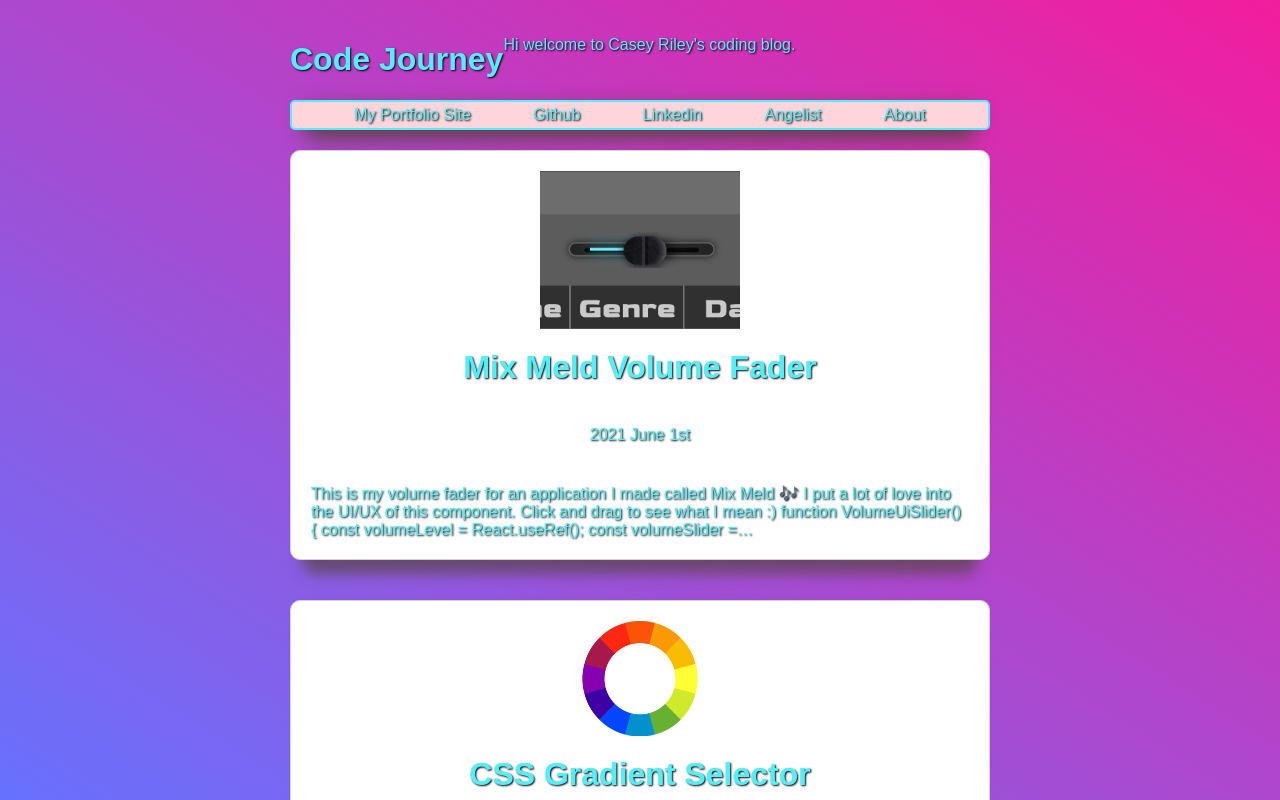
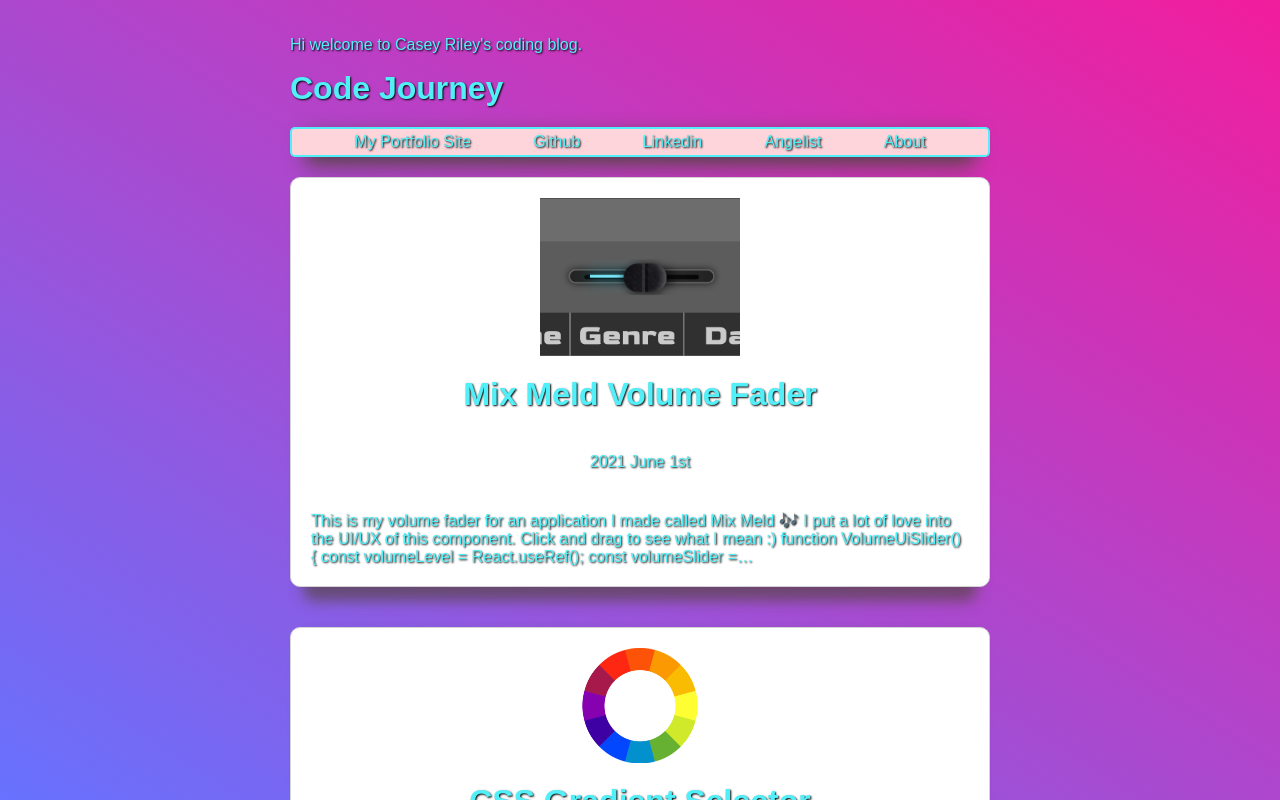
Before and after one commit to caseyriley/dev_blog, a Gatsby site: page / in a window 1280 px wide. Built offline with nearby package versions, Linux system fonts and the light colour scheme; Gatsby itself is replaced by a stand-in of ours; some packages are replaced by stand-ins of ours.

Commit message:
reposition header and links

```diff
--- a/src/components/Header.js
+++ b/src/components/Header.js
@@ -9,13 +9,26 @@
 const HeaderStyles = styled.header`
   font-family: "Raleway", "Farro", sans-serif;
   margin: 20px 0px 20px 0px;
+  .header-top {
+    // diplay: flex;
+    // flex-direction: column;
+    // align-items: center;
+    // justify-content: flex-start;
+    // p {
+    //   position: relative;
+    //   top: -20px;
+    // }
+    h1 {
+      margin: 0px 0px 20px 0px;
+    }
+  }
 `;
 
 export const Header = ({ siteTitle, siteDescription, page }) => (
   <HeaderStyles>
     <div className={"header-position"}>
       <div className={"header-top"}>
-        <Link className={"link"} to="/">
+        <Link className={"top-link"} to="/">
           <h1>{siteTitle}</h1>
           <p>{siteDescription}</p>
         </Link>
--- a/src/components/index.css
+++ b/src/components/index.css
@@ -11,15 +11,22 @@
   justify-content: center;
   align-items: flex-start;
 }
-
+.top-link {
+  text-decoration: none;
+  transition: all 0.3s;
+  color: rgb(81, 240, 249);
+  text-shadow: 1px 1px 2px black;
+  display: flex;
+  flex-direction: column-reverse;
+  justify-content: center;
+}
 .link {
   text-decoration: none;
   transition: all 0.3s;
   color: rgb(81, 240, 249);
   text-shadow: 1px 1px 2px black;
-  display: flex;
-  justify-content: center;
 }
+.top-link:hover,
 .link:hover {
   color: rgb(254, 120, 220);
 }
--- a/src/templates/index.css
+++ b/src/templates/index.css
@@ -102,6 +102,8 @@
   transition: all .5s;
   box-shadow: 1px 2px 6px 0px rgb(0, 0, 0, .4);
   position: relative;
+  transform: translateX(-50%);
+  margin-left: 50%;
 }
 
 .like-button:hover {
@@ -114,6 +116,7 @@
 .like-count {
   font-size: 22px;
   color: purple;
+
 }
 
 /* //////////////Mix Meld Volume Slider////////////// */
```
Also changed, not shown: src/templates/blogPostTemplate.js (+14 -8 lines).
